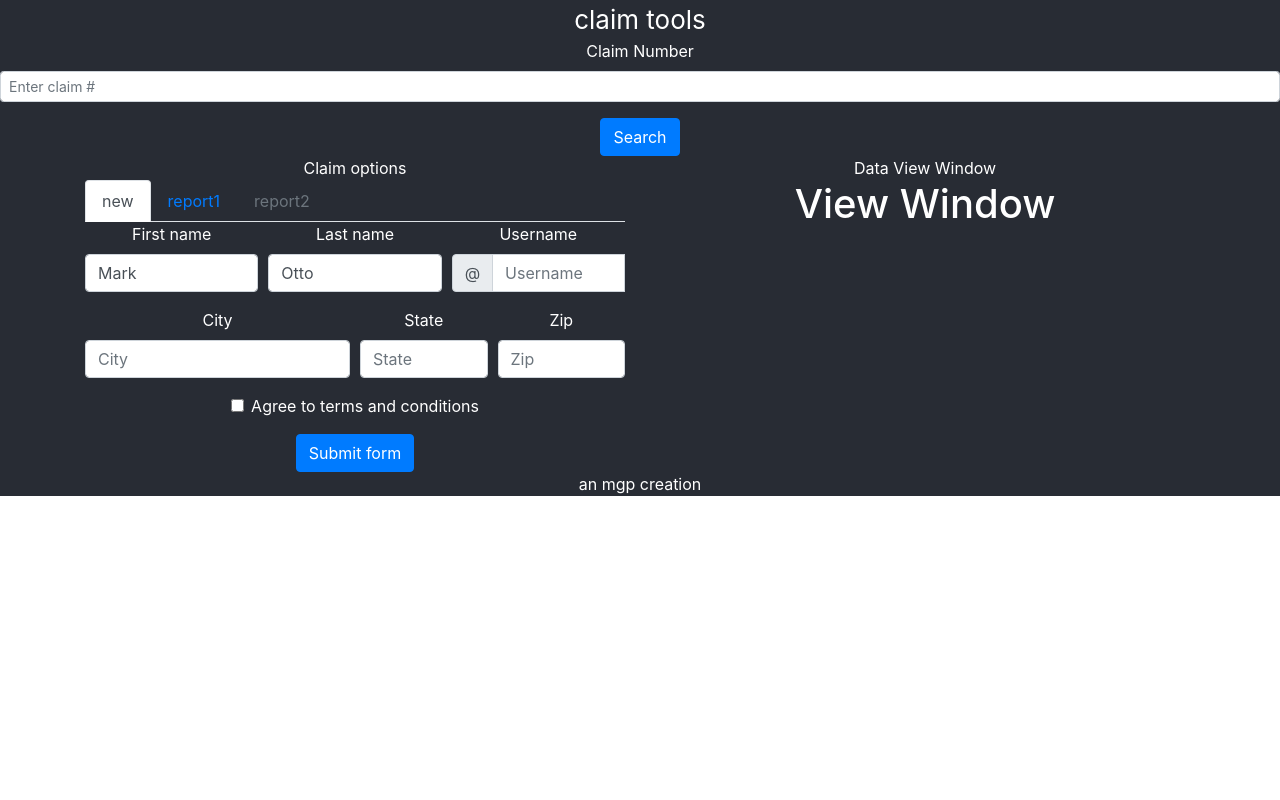
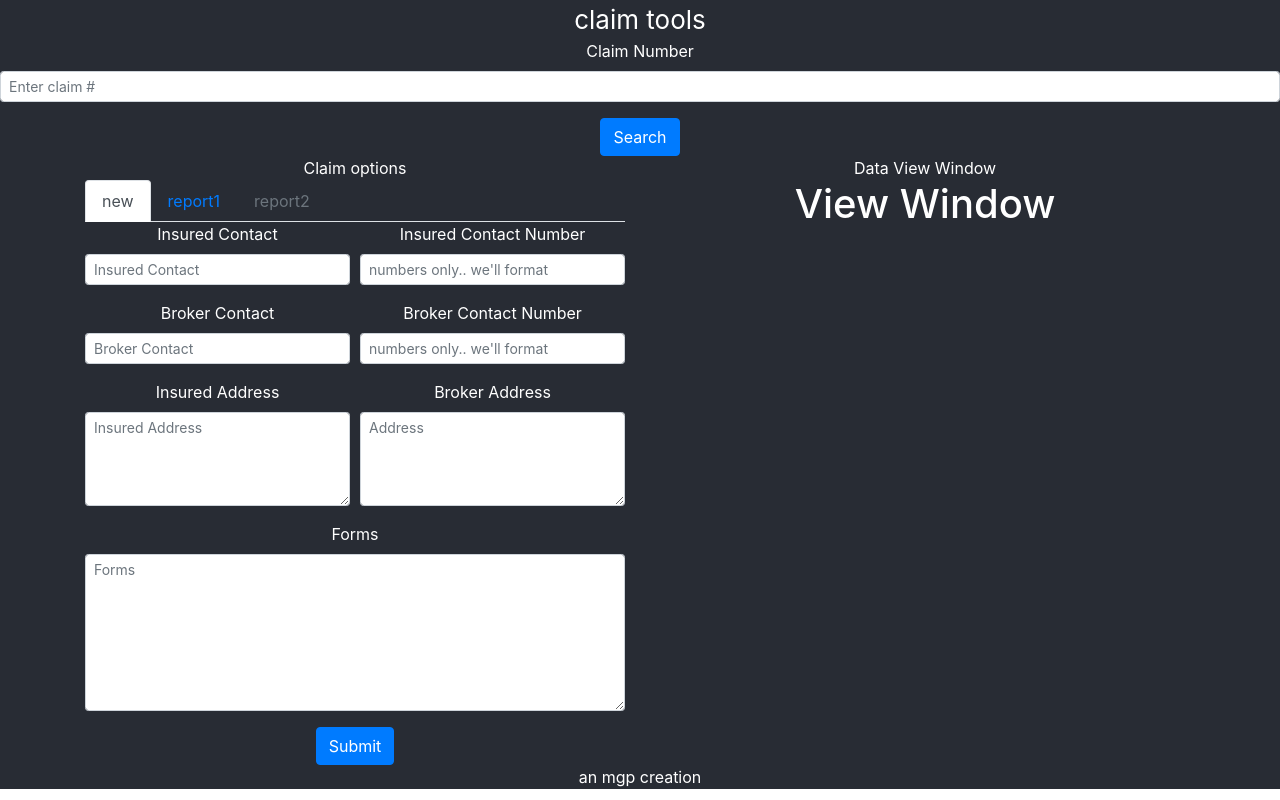
Before and after one commit to glennneiger/claim-tools, a React (Create React App) app in the folder claim-tools/: page / in a window 1280 px wide. Built offline with nearby package versions, Linux system fonts and the light colour scheme.

Commit message:
got Formik form to work - need validation

```diff
--- a/claim-tools/src/comp/MainView.js
+++ b/claim-tools/src/comp/MainView.js
@@ -14,13 +14,13 @@ import { Formik } from 'formik';
 import * as yup from 'yup';
 
 const schema = yup.object({
-    firstName: yup.string().required(),
-    lastName: yup.string().required(),
-    username: yup.string().required(),
-    city: yup.string().required(),
-    state: yup.string().required(),
-    zip: yup.string().required(),
-    terms: yup.bool().required(),
+    insuredContact: yup.string().required(),
+    insuredNumber: yup.number().required(),
+    brokerContact: yup.string().required(),
+    brokerNumber: yup.number().required(),
+    insuredAddress: yup.string().required(),
+    brokerAddress: yup.string().required(),
+    policyForms: yup.string().required(),
 });
 
 function NewClaim () {
@@ -42,110 +42,132 @@ function NewClaim () {
             isValid,
             errors,
         }) => (
-            <Form noValidate onSubmit={handleSubmit}>
+            <Form
+                noValidate
+                onSubmit={ handleSubmit }
+            >
                 <Form.Row>
-                <Form.Group as={Col} md="4" controlId="validationFormik01">
-                    <Form.Label>First name</Form.Label>
+                    <Col>
+                        <Form.Group controlId="exampleForm.ControlSelect1">
+                            <Form.Label>Insured Contact</Form.Label>
                             <Form.Control
+                                size='sm'
                                 type="text"
-                            name="firstName"
-                            value={values.firstName}
-                            onChange={handleChange}
-                            isValid={touched.firstName && !errors.firstName}
+                                placeholder="Insured Contact"
+                                name="insuredContact"
+                                value={ values.insuredContact }
+                                onChange={ handleChange }
+                                isValid={ touched.insuredContact && !errors.insuredContact }
                             />
                             <Form.Control.Feedback>Looks good!</Form.Control.Feedback>
+                            <Form.Control.Feedback type="invalid">Please provide a valid name</Form.Control.Feedback>
                         </Form.Group>
-                <Form.Group as={Col} md="4" controlId="validationFormik02">
-                    <Form.Label>Last name</Form.Label>
+                    </Col>
+                    <Col>
+                        <Form.Group controlId="exampleForm.ControlSelect1">
+                            <Form.Label>Insured Contact Number</Form.Label>
                             <Form.Control
+                                size='sm'
                                 type="text"
-                        name="lastName"
-                        value={values.lastName}
-                        onChange={handleChange}
-                        isValid={touched.firstName && !errors.lastName}
+                                placeholder="numbers only.. we'll format"
+                                name="insuredNumber"
+                                value={ values.insuredNumber }
+                                onChange={ handleChange }
+                                isValid={ touched.insuredNumber && !errors.insuredNumber }
                                 />
-
                             <Form.Control.Feedback>Looks good!</Form.Control.Feedback>
+                            <Form.Control.Feedback type="invalid">Please provide a valid number</Form.Control.Feedback>
                         </Form.Group>
-                <Form.Group as={Col} md="4" controlId="validationFormikUsername">
-                <Form.Label>Username</Form.Label>
-                <InputGroup>
-                  <InputGroup.Prepend>
-                    <InputGroup.Text id="inputGroupPrepend">@</InputGroup.Text>
-                  </InputGroup.Prepend>
-                  <Form.Control
-                    type="text"
-                    placeholder="Username"
-                    aria-describedby="inputGroupPrepend"
-                    name="username"
-                    value={values.username}
-                    onChange={handleChange}
-                    isInvalid={!!errors.username}
-                  />
-                  <Form.Control.Feedback type="invalid">
-                    {errors.username}
-                  </Form.Control.Feedback>
-                </InputGroup>
-              </Form.Group>
+                    </Col>
                 </Form.Row>
                 <Form.Row>
-              <Form.Group as={Col} md="6" controlId="validationFormik03">
-                <Form.Label>City</Form.Label>
+                    <Col>
+                        <Form.Group controlId="exampleForm.ControlSelect1">
+                            <Form.Label>Broker Contact</Form.Label>
                             <Form.Control
+                                size='sm'
                                 type="text"
-                  placeholder="City"
-                  name="city"
-                  value={values.city}
-                  onChange={handleChange}
-                  isInvalid={!!errors.city}
+                                placeholder="Broker Contact"
+                                name="brokerContact"
+                                value={ values.brokerContact }
+                                onChange={ handleChange }
+                                isValid={ touched.brokerContact && !errors.brokerContact }
                                 />
-
-                <Form.Control.Feedback type="invalid">
-                  {errors.city}
-                </Form.Control.Feedback>
+                            <Form.Control.Feedback>Looks good!</Form.Control.Feedback>
+                            <Form.Control.Feedback type="invalid">Please provide a valid name</Form.Control.Feedback>
                         </Form.Group>
-              <Form.Group as={Col} md="3" controlId="validationFormik04">
-                <Form.Label>State</Form.Label>
+                    </Col>
+                    <Col>
+                        <Form.Group controlId="exampleForm.ControlSelect1">
+                            <Form.Label>Broker Contact Number</Form.Label>
                             <Form.Control
+                                size='sm'
                                 type="text"
-                  placeholder="State"
-                  name="state"
-                  value={values.state}
-                  onChange={handleChange}
-                  isInvalid={!!errors.state}
+                                placeholder="numbers only.. we'll format"
+                                name="brokerNumber"
+                                value={ values.brokerNumber }
+                                onChange={ handleChange }
+                                isValid={ touched.brokerNumber && !errors.brokerNumber }
                                 />
-                <Form.Control.Feedback type="invalid">
-                  {errors.state}
-                </Form.Control.Feedback>
+                            <Form.Control.Feedback>Looks good!</Form.Control.Feedback>
+                            <Form.Control.Feedback type="invalid">Please provide a valid number</Form.Control.Feedback>
                         </Form.Group>
-              <Form.Group as={Col} md="3" controlId="validationFormik05">
-                <Form.Label>Zip</Form.Label>
+                    </Col>
+                </Form.Row>
+                <Form.Row>
+                    <Col>
+                        <Form.Group controlId="exampleForm.ControlSelect2">
+                            <Form.Label>Insured Address</Form.Label>
                             <Form.Control
-                  type="text"
-                  placeholder="Zip"
-                  name="zip"
-                  value={values.zip}
-                  onChange={handleChange}
-                  isInvalid={!!errors.zip}
+                                size='sm'
+                                as="textarea"
+                                rows='4'
+                                placeholder="Insured Address"
+                                name="insuredAddress"
+                                value={ values.insuredAddress }
+                                onChange={ handleChange }
+                                isValid={ touched.insuredAddress && !errors.insuredAddress }
                                 />
-
-                <Form.Control.Feedback type="invalid">
-                  {errors.zip}
-                </Form.Control.Feedback>
+                            <Form.Control.Feedback>Looks good!</Form.Control.Feedback>
+                            <Form.Control.Feedback type="invalid">Please provide a valid address</Form.Control.Feedback>
                         </Form.Group>
+                    </Col>
+                    <Col>
+                        <Form.Group controlId="exampleForm.ControlSelect2">
+                            <Form.Label>Broker Address</Form.Label>
+                            <Form.Control
+                                size='sm'
+                                as="textarea"
+                                rows='4'
+                                placeholder="Address"
+                                name="brokerAddress"
+                                value={ values.brokerAddress }
+                                onChange={ handleChange }
+                                isValid={ touched.brokerAddress && !errors.brokerAddress }
+                                />
+                            <Form.Control.Feedback>Looks good!</Form.Control.Feedback>
+                            <Form.Control.Feedback type="invalid">Please provide a valid address</Form.Control.Feedback>
+                        </Form.Group>
+                    </Col>
                 </Form.Row>
-            <Form.Group>
-              <Form.Check
-                required
-                name="terms"
-                label="Agree to terms and conditions"
-                onChange={handleChange}
-                isInvalid={!!errors.terms}
-                feedback={errors.terms}
-                id="validationFormik0"
+                <Form.Group controlId="exampleForm.ControlSelect2">
+                    <Form.Label>Forms</Form.Label>
+                    <Form.Control
+                        size='sm'
+                        as="textarea"
+                        rows='7'
+                        placeholder="Forms"
+                        name="policyForms"
+                        value={ values.policyForms }
+                        onChange={ handleChange }
+                        isValid={ touched.policyForms && !errors.policyForms }
                         />
+                    <Form.Control.Feedback>Looks good!</Form.Control.Feedback>
+                    <Form.Control.Feedback type="invalid">Please provide a valid policy forms</Form.Control.Feedback>
                 </Form.Group>
-            <Button type="submit">Submit form</Button>
+                <Button variant="primary" type="submit">
+                    Submit
+                </Button>
             </Form>
         )}
         </Formik>
```
Lines whose indentation alone changed are shown as unchanged.
